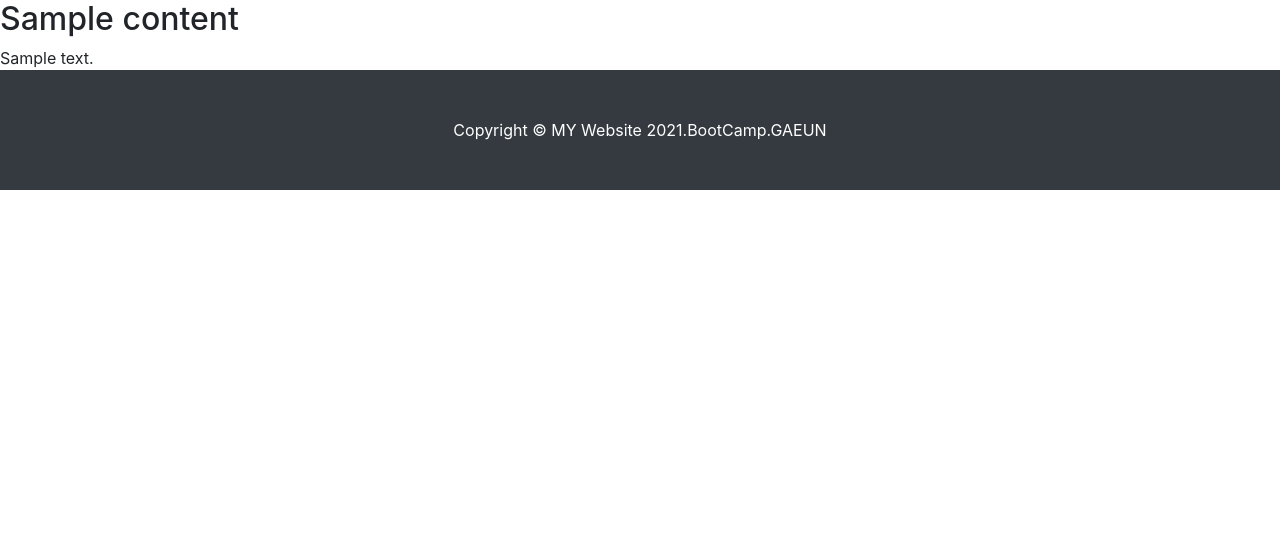
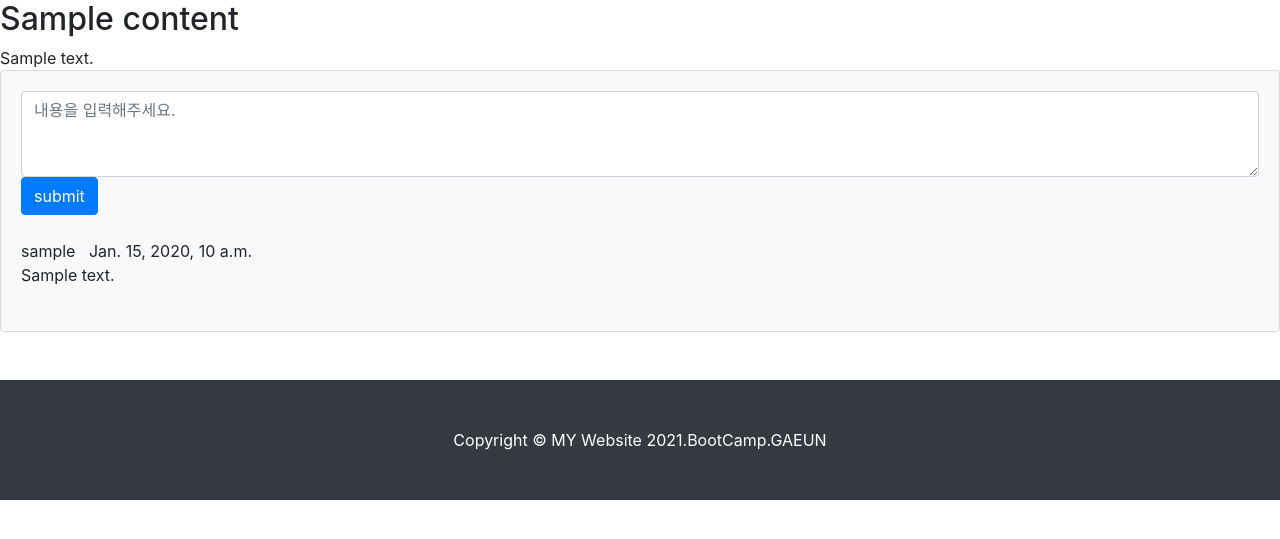
Before and after one commit to gaeun6883/2021.bootcamp, a Django app: template templates/mysite/content_detail.html in a window 1280 px wide. Shown: the part 90-629 px from the top of the page. Run offline with Django 4.2, Linux system fonts and the light colour scheme; the template is opened without the code that fills it: most values are stand-ins (such as "Sample title", 1, 10 or a date in 2020); some libraries are stand-ins or nearby versions.

Commit message:
Update content_detail.html

```diff
--- a/templates/mysite/content_detail.html
+++ b/templates/mysite/content_detail.html
@@ -4,4 +4,32 @@
 <div>
  {{ content_list.content }}
 </div>
+<section class="mb-5">
+  <div class="card bg-light">
+    <div class="card-body">
+      <form method="post" class="mb-4" action="{% url 'comment_create' content_list.id %}">
+       {% csrf_token %}
+       <textarea id="content" name="content" class="form-control" rows="3" placeholder="내용을 입력해주세요."></textarea>
+       <button type="submit" class="btn btn-primary">submit</button>
+      </form>
+     {% for comment in content_list.comment_set.all %}
+     <div class="d-flex">
+        <div class="ms-3">
+           <div class="fw-bold">{{ comment.author.username }} &nbsp {{ comment.create_date }}
+           {% if comment.create_date != comment.modify_date %}
+           / 수정일자: {{ comment.modify_date }}
+           {% endif %}
+           {% if request.user == comment.author %}
+             <a href="{% url 'comment_update' comment.id %}" class="btn btn-sm btn-outline-secondary">수정</a>
+             <a href="{% url 'comment_delete' comment.id %}" class="btn btn-sm btn-outline-secondary">삭제</a>
+           {% endif %}
+           </div>
+            {{ comment.content }}
+        </div>
+     </div>
+     <br/>
+     {% endfor %}
+    </div>
+  </div>
+</section>
 {% endblock %}
```
